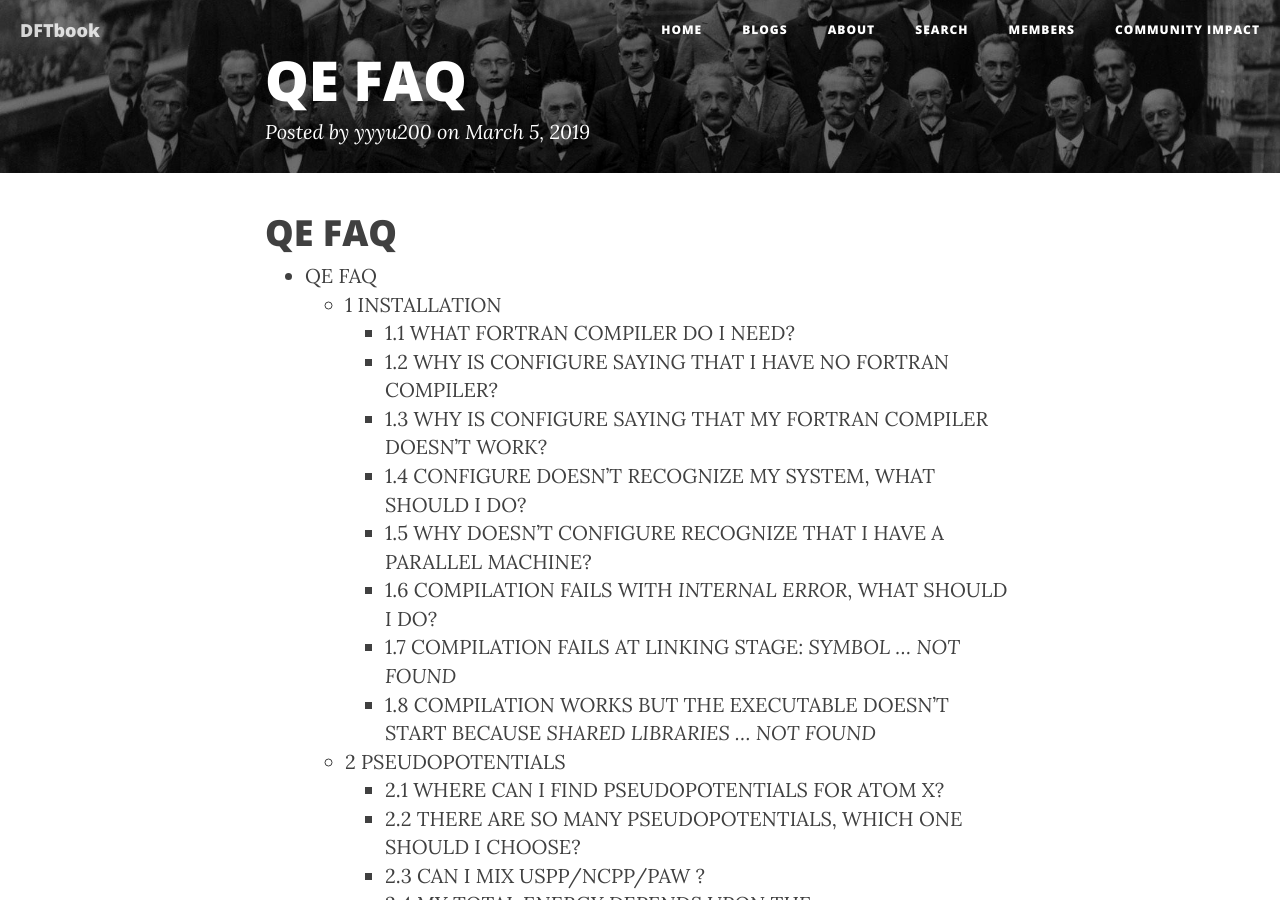
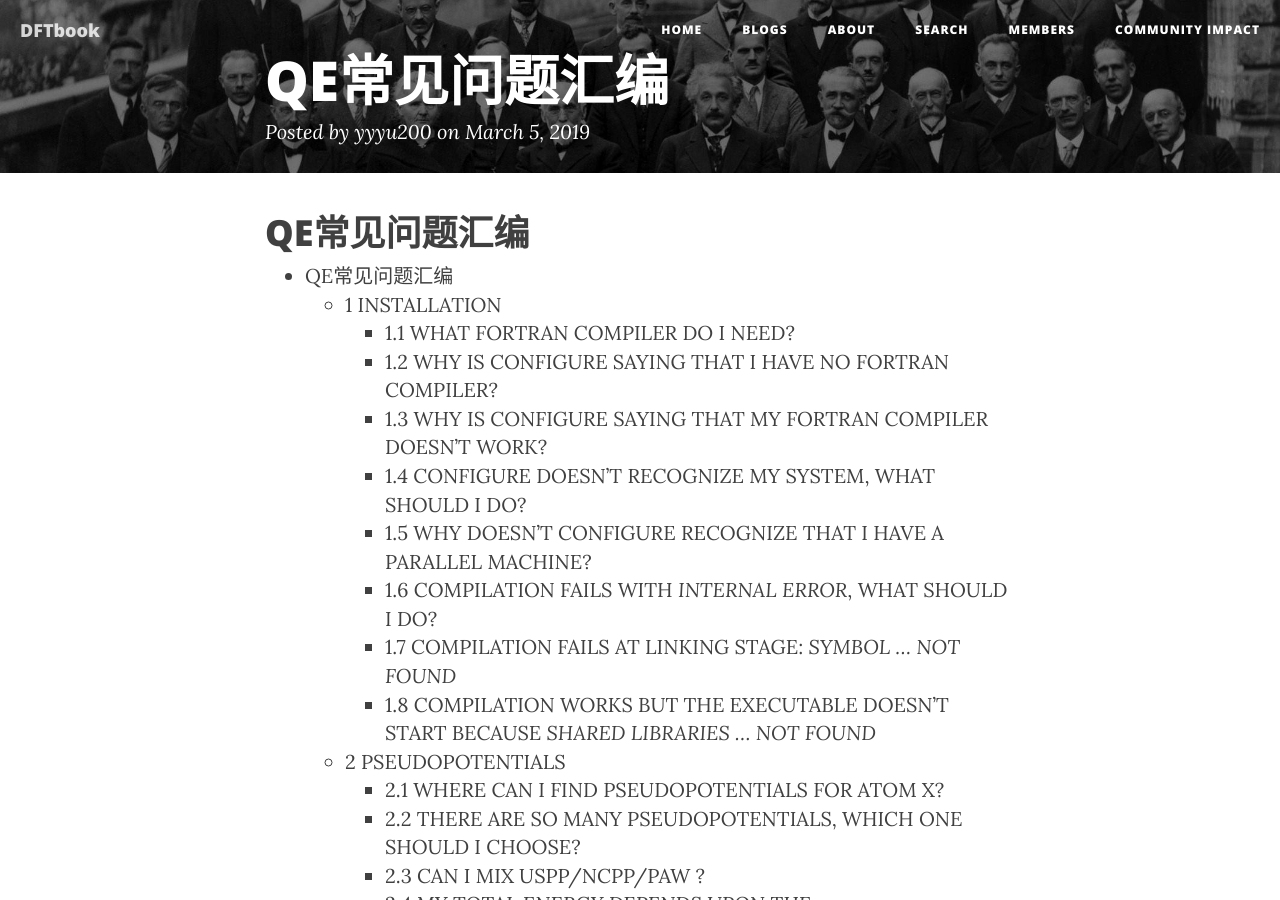
Before and after one commit to yyyu200/DFTbook, a Jekyll site: the page built from _posts/2019-03-05-QE-FAQ.md, in a window 1280 px wide and 900 px high. Built offline with Jekyll 4.4.1, drawn with Linux system fonts in a browser that asks for light colours; nearby versions of some CDN libraries; formulas are drawn with MathJax 3; comment, search, counter and statistics services are not loaded.

Commit message:
modify at20190403-10:47:58-aliyun

```diff
--- a/_posts/2019-03-05-QE-FAQ.md
+++ b/_posts/2019-03-05-QE-FAQ.md
@@ -3,7 +3,7 @@ slideinit: "<section markdown=\"1\" data-background=\"https://yyyu200.github.io/
 vertical: "</section><section markdown=\"1\">"
 horizontal: "</section></section><section markdown=\"1\" data-background=\"https://yyyu200.github.io/DFTbook/img/slidebackground.png\"><section markdown=\"1\">"
 layout: post
-title: QE FAQ
+title: QE常见问题汇编
 author: yyyu200
 tags: DFT
 subtitle:
@@ -15,7 +15,7 @@ theme: beige
 trans: cube
 ---
 
-# QE FAQ
+# QE常见问题汇编
 
 * TOC
 {:toc}
```
